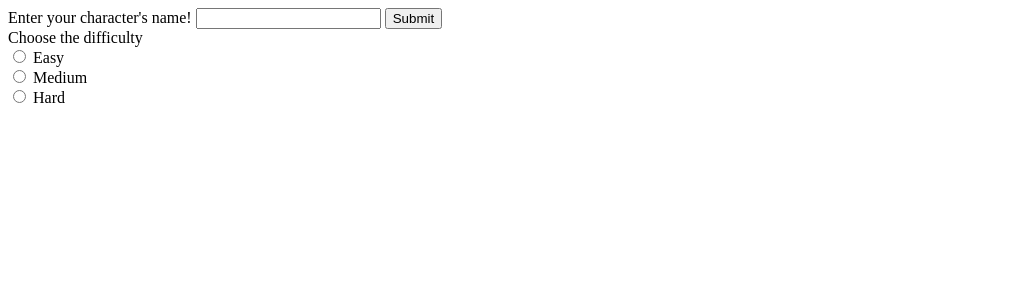
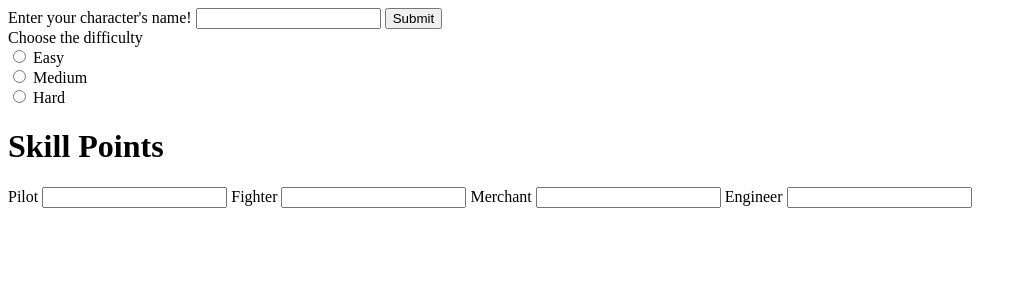
Before and after one commit to sauravghosal/spacetrader_brogrammers, a Flask app: page /character in a window 1280 px wide. Shown: the top 300 px of the page, without its empty margins (0-1027 px from the left). Run offline with Flask 2, Linux system fonts and the light colour scheme.

Commit message:
some minor HTML changes

```diff
--- a/application.py
+++ b/application.py
@@ -23,7 +23,7 @@ def config():
     return render_template('config.html')
 
 class SubmitForm(FlaskForm):
-    submit = SubmitField("SUBMIT")
+    submit = SubmitField("Let's Start!")
 
 if __name__ == '__main__':
     app.run(debug=True)
--- a/templates/config.html
+++ b/templates/config.html
@@ -3,9 +3,11 @@
   <body>
    <div class="character">
      <label>Enter your character's name!</label>
-     <input id="textbox", type=""></input>
+     <input id="charName", type="text"></input>
      <button>Submit</button>
      <br/>
+    </div>
+     <div>
      <label>Choose the difficulty</label>
      <form action="">
       <input type="radio" name="difficulty" value="Easy"> Easy<br>
@@ -13,5 +15,14 @@
       <input type="radio" name="difficulty" value="Hard"> Hard
     </form>
     </div>
+    <h1> Skill Points </h1>
+    <label>Pilot</label>
+    <input id="pilot_skill", type="text"></input>
+    <label>Fighter</label>
+    <input id="pilot_skill", type="text"></input>
+    <label>Merchant</label>
+    <input id="merchant_skill", type="text"></input>
+    <label>Engineer</label>
+    <input id="engineer_skill", type="text"></input>
   </body>
 </html>
```
